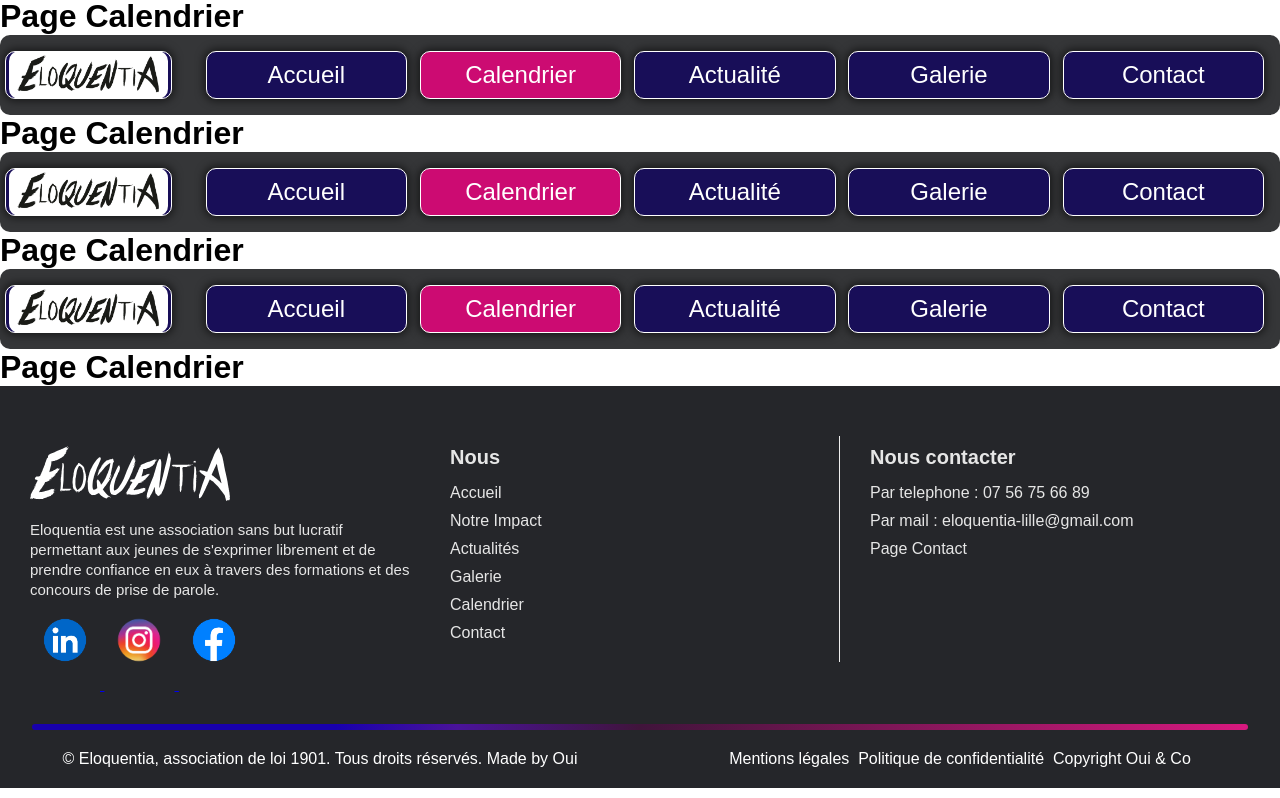
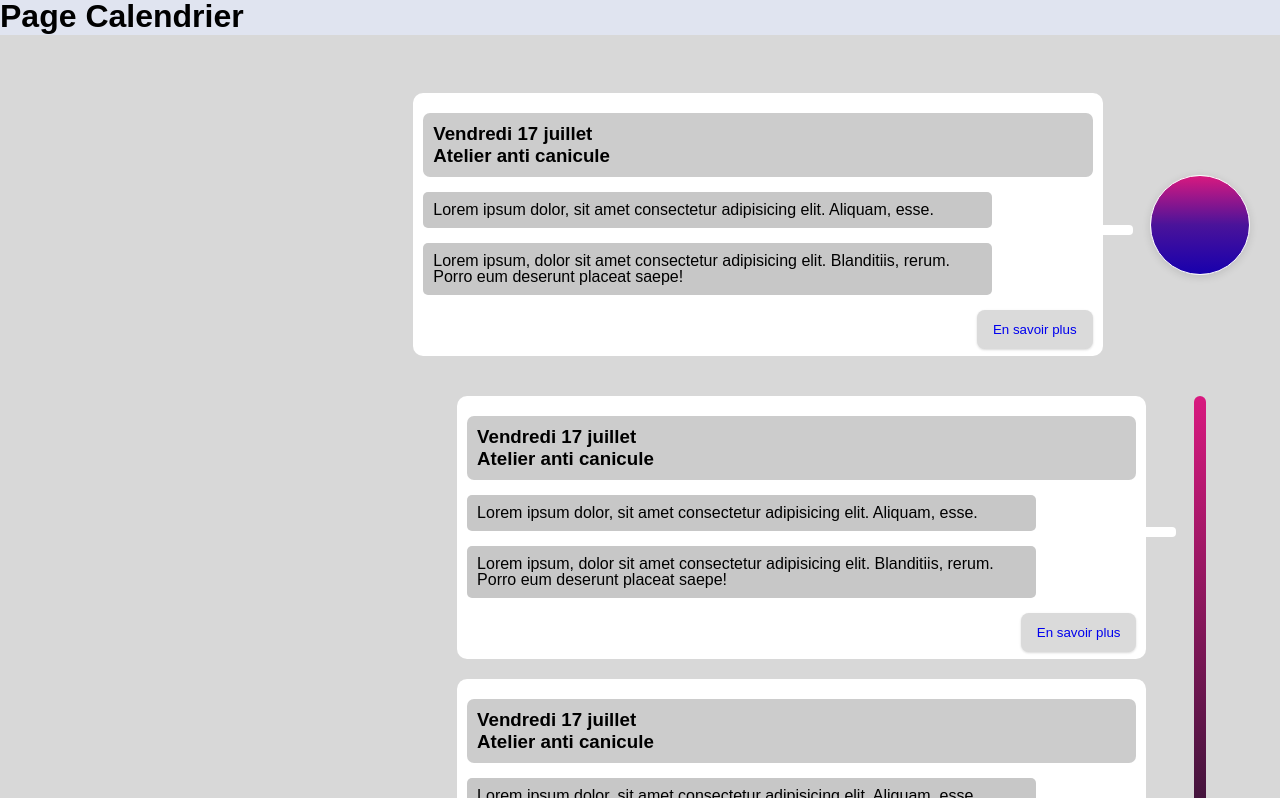
Before and after one commit to eloquentia-lille/frontend, a React app: page /calendrier in a window 1280 px wide. Shown: the part 82-880 px from the top of the page. Built offline with nearby package versions, Linux system fonts and the light colour scheme; the HTML template or start-up script is replaced by a standard one.

Commit message:
Feat: Basic Timeline & cards

```diff
--- a/src/App.css
+++ b/src/App.css
@@ -161,6 +161,16 @@
   }
 }
 
+.app-shell {
+  min-height: 100vh;
+  display: flex;
+  flex-direction: column;
+}
+
+.app {
+  flex: 1;
+}
+
 .ticks {
   position: relative;
   width: 100%;
--- a/src/App.jsx
+++ b/src/App.jsx
@@ -7,12 +7,14 @@ import Calendrier from './pages/Calendrier';
 import Actualite from './pages/Actualite';
 import Galerie from './pages/Galerie';
 import Contact from './pages/Contact';
-
+import Myfooter from './components/footer';
 
 function App() {
 
   return (
-    <>
+
+    // div app-shell  = Pour que le footer reste en bas meme si pas assez de contenu sur la page
+    <div className="app-shell">
       <main className="app">
         <Header />
 
@@ -23,8 +25,12 @@ function App() {
           <Route path="/galerie" element={<Galerie />} />
           <Route path="/contact" element={<Contact />} />
         </Routes>
+         <Myfooter />
       </main>
-    </>
+
+
+
+    </div>
 
   );
 }
--- /dev/null
+++ b/src/components/EventCard.jsx
@@ -0,0 +1,36 @@
+import '../styles/EventCard.css'
+
+
+function MyEventCard() {
+
+  return (
+    <>
+
+    <div className='EventCard'>
+      <div className='EventCardConnector'>
+
+      </div>
+
+        <div className='EventCardContent'>
+
+            <div className='EventCardTitle'>
+                <h3>Vendredi 17 juillet</h3>
+        <h3>Atelier anti canicule</h3>
+        </div>
+
+<div className='EventCardDescription'>
+<p>Lorem ipsum dolor, sit amet consectetur adipisicing elit. Aliquam, esse.</p>
+<p>Lorem ipsum, dolor sit amet consectetur adipisicing elit. Blanditiis, rerum. Porro eum deserunt placeat saepe!</p>
+</div>
+<div className='ButtonContent'>
+<button className='EventCardButton' type="button"><a href="#" >En savoir plus</a></button>
+
+</div>
+
+        </div>
+
+    </div>
+    </>
+  ); }
+
+  export default MyEventCard
--- /dev/null
+++ b/src/components/Timeline.jsx
@@ -0,0 +1,19 @@
+import '../styles/Timeline.css'
+
+
+function MyTimeline() {
+
+  // return (
+  //   <>
+  //      <div className="timeline">
+  //           <br></br>
+  //           </div>
+
+
+  //   </>
+  // ); }
+
+  return <div className='timeline'/>;
+}
+
+  export default MyTimeline
--- a/src/index.css
+++ b/src/index.css
@@ -20,7 +20,14 @@
   --bg-light: white;
 }
 
+html,
+body,
+#root {
+  min-height: 100%;
+}
+
 body {
+  margin: 0;
   font-family: var(--font-primary);
   background-color: var(--bg-light);
 }
--- a/src/main.jsx
+++ b/src/main.jsx
@@ -11,11 +11,7 @@ createRoot(document.getElementById('root')).render(
   <StrictMode>
     <BrowserRouter>
       <App />
-            <App />
-      <App />
-      <App />
 
-      <Myfooter />
     </BrowserRouter>
   </StrictMode>,
 )
--- a/src/pages/Calendrier.jsx
+++ b/src/pages/Calendrier.jsx
@@ -1,7 +1,48 @@
+import MyEventCard from "../components/EventCard";
+import MyTimeline from "../components/Timeline";
+import '../styles/Calendrier.css'
+
 function Calendrier() {
 
     return (
-        <h1>Page Calendrier</h1>
+        <>
+
+<div className="CalendrierPage">
+
+    <h1>Page Calendrier</h1>
+
+    <div className="CalendrierEvent">
+            <div className="CalendrierTopEvent">
+
+
+                <div className="CalendrierTopCard">
+                    <MyEventCard />
+                </div>
+
+                <div className="TimelineBall">
+                    <div className="timeline-dot" />
+                </div>
+
+            </div>
+
+
+<div className="CalendrierGrid">
+    <div className="CalendrierList">
+        <MyEventCard />
+        <MyEventCard />
+        <MyEventCard />
+    </div>
+
+    <div className="CalendrierTimeline">
+        <MyTimeline />
+    </div>
+</div>
+
+
+ </div>
+</div>
+
+        </>
     );
 }
 
--- /dev/null
+++ b/src/styles/Calendrier.css
@@ -0,0 +1,85 @@
+/* Page entiere  */
+.CalendrierPage{
+        background-color: rgb(224, 228, 240);
+
+ }
+
+/* Bloc event du jour + autre event + timeline x2  */
+.CalendrierEvent{
+   background-color: rgb(216, 216, 216);
+   padding-bottom: 3%;
+   padding-top: 3%;
+
+}
+/* Bloc event du jour + timeline  */
+ .CalendrierTopEvent{
+        display: grid;
+        grid-template-columns: minmax(0, 1fr) 120px;
+        gap: 24px;
+        align-items: stretch;
+        padding: 20px;
+        /* padding-right: 10%; */
+
+ }
+ /* Bloc event du jour */
+.CalendrierTopCard{
+      display: grid;
+  gap: 20px;
+  /* width: 100%; */
+  padding-left: 10%;
+  margin-left: 0%;
+justify-content: end;
+  margin-right: -1%;
+}
+
+
+
+/* Bloc rond timeline  */
+.TimelineBall {
+  display: flex;
+  justify-content: center;
+  align-items: center;
+  align-self: stretch;
+  position: relative;
+
+}
+
+/* rond timeline */
+.timeline-dot{
+  width: 100px;
+  height: 100px;
+  border-radius: 50%;
+  background: linear-gradient(180deg,#d8197f,#4a139a,#1800ad);
+  border: 1px solid #fff;
+  box-shadow: 0 2px 8px rgba(0,0,0,0.12);
+}
+
+/* Bloc autres events + timeline  */
+ .CalendrierGrid{
+        display: grid;
+        grid-template-columns: minmax(0, 1fr) 120px;
+        gap: 24px;
+        align-items: stretch;
+        padding: 20px;
+ }
+
+ /* Bloc autres events */
+ .CalendrierList {
+  display: grid;
+  gap: 20px;
+  /* width: 100%; */
+  padding-left: 10%;
+  margin-left: 0%;
+  justify-content: end;
+  margin-right: -5%;
+}
+ /* Bloc timeline */
+.CalendrierTimeline {
+  justify-content: center;
+  align-items: stretch;
+  align-self: stretch;
+  position: relative;
+
+  display: flex;
+  justify-content: center;
+}
--- /dev/null
+++ b/src/styles/EventCard.css
@@ -0,0 +1,88 @@
+.EventCard {
+
+    display: grid;
+    width: 85%;
+    padding: 20px 10px 20px;
+    background-color: rgb(255, 255, 255) ;
+        position: relative;
+        overflow: visible;
+    border-radius: 10px;
+    justify-self: end;
+    margin-right: 3%;
+    /* Test ombre  */
+    /* box-shadow: 0px 0px 3px 1px rgba(105, 100, 100, 0.74);  */
+
+
+}
+
+.EventCardContent h3{
+
+}
+.EventCardContent p{
+    padding: 10px 10px 10px;
+    line-height: 1em;
+    background-color: rgb(199, 199, 199);
+    width: 85%;
+        border-radius: 5px;
+        margin-bottom: 15px;
+
+
+}
+.EventCardContent {
+
+}
+.EventCardTitle{
+   padding: 10px 10px 10px;
+    background-color: rgb(204, 204, 204);
+        border-radius: 7px;
+        margin-bottom: 15px;
+
+
+}
+
+.EventCardButton{
+  background-color: #dadada;
+  border: 0;
+  border-radius: .5rem;
+  padding: .75rem 1rem;
+  text-align: center;
+  box-shadow: 0 1px 3px 0 rgba(0, 0, 0, 0.1), 0 1px 2px 0 rgba(0, 0, 0, 0.06);
+  cursor: pointer;
+}
+
+.EventCardButton a {
+  text-decoration: none;
+
+}
+
+
+
+.ButtonContent{
+ display: flex;
+justify-content: end;
+margin-right: 0%;
+margin-bottom: -2%;}
+
+
+/* Ligne côté droit de la carte */
+.EventCard::after{
+        content: "";
+        position: absolute;
+        right: -30px;
+        top: 50%;
+        width: 40px;
+        height: 10px;
+        background: rgb(255, 255, 255) ;
+        border-radius: 4px;}
+
+@media (max-width: 768px) {
+    .EventCard::after{
+        right: -20px;
+        width: 28px;
+        height: 4px;
+    }
+}
+
+.EventCardConnector{
+
+}
--- /dev/null
+++ b/src/styles/Timeline.css
@@ -0,0 +1,37 @@
+/* Element ligne degrade  */
+.timeline{
+    background: linear-gradient(
+    to bottom,
+    #d8197f,
+    #40143b 50%,
+    #4a139a 65%,
+    #1800ad 75%
+    );
+    /* background-color: rgb(255, 255, 255) ; */
+
+
+    width: 12px;
+    min-height: 100%;
+    border-radius: 10px;
+    align-self: stretch;
+    position: relative;
+
+
+    /* position: fixed;
+    right: 4%;
+    top: 0;
+    bottom: 0;
+    width: 5vh;
+    border-radius: 10px;
+    z-index: 0;
+   */
+
+    /* border-radius: 10px;
+    height: 95%;
+    width: 5vh;
+    margin: 0 auto;
+    gap: 20px;
+    position: relative;
+    display: grid;
+    grid-template-columns: 1fr 80px;  */
+}
--- a/src/styles/footer.css
+++ b/src/styles/footer.css
@@ -2,9 +2,13 @@
 
 .footer {
     width: 100%;
-    background: #25262A;
+    background: #0c0b34;
+        /* ancienne couleur
+        background: #25262A; */
+
     color: #dfdfdf;
-    position: absolute;
+    position: relative;
+
 }
 
 .footer-content {
```
